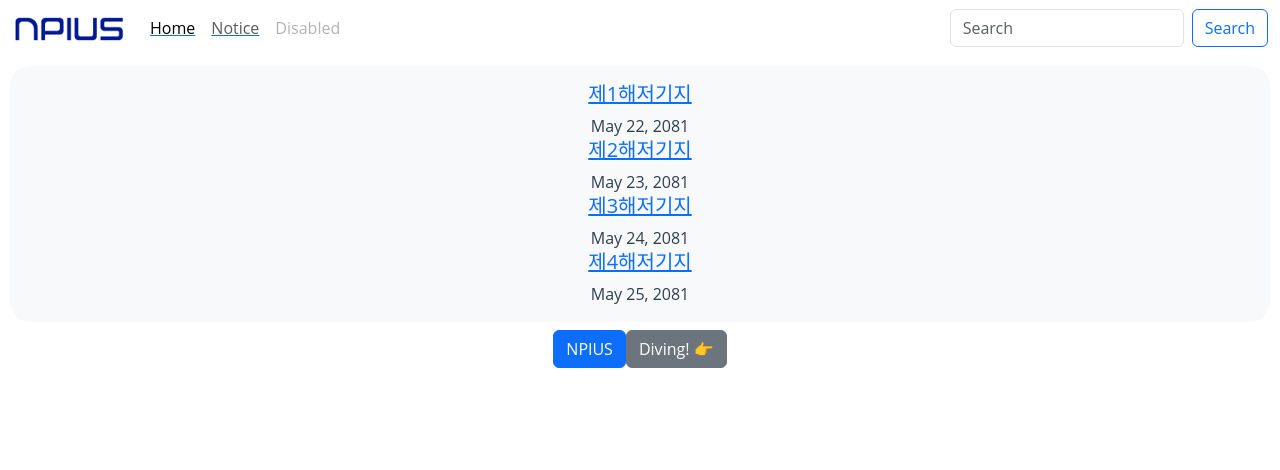
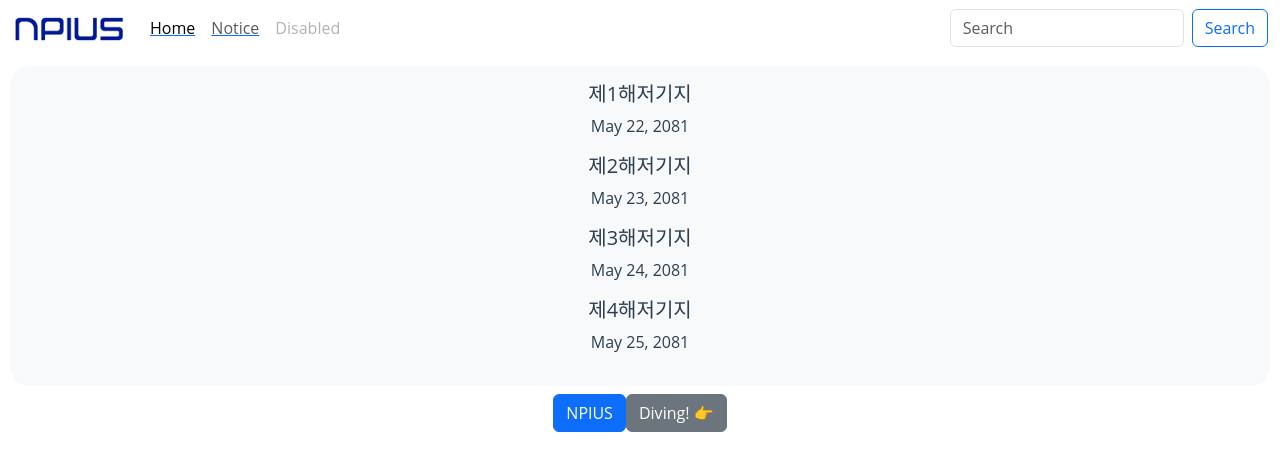
Before and after one commit to SJ-J/VueStudy2, a Vue app: page /list in a window 1280 px wide. Shown: the top 470 px of the page. Built offline with nearby package versions, Linux system fonts and the light colour scheme.

Commit message:
240215 nested routes ex

```diff
--- /dev/null
+++ b/src/components/Author.vue
@@ -0,0 +1,16 @@
+<template>
+  <div>
+    <span>작성자: </span>
+    <span>신해량</span>
+  </div>
+</template>
+
+<script>
+export default {
+    name: 'boardAuthor',
+}
+</script>
+
+<style>
+
+</style>
--- a/src/components/BoardList.vue
+++ b/src/components/BoardList.vue
@@ -1,10 +1,10 @@
 <template>
   <div class="p-3 mb-2 bg-body-tertiary board">
     <div v-for="(detail, number) in contents" :key="number">
-      <router-link to="/detail">
-        <h5> {{ detail.title }} </h5>
-      </router-link>
-        <div> {{ detail.date }} </div>
+      <!-- <router-link to="/detail"> -->
+        <h5 @click="$router.push('/detail/' + detail.number )"> {{ detail.title }} </h5>
+      <!-- </router-link> -->
+        <p> {{ detail.date }} </p>
     </div>
   </div>
 </template>
--- /dev/null
+++ b/src/components/Comment.vue
@@ -0,0 +1,21 @@
+<template>
+  <div>
+    <p><b>COMMENT</b></p>
+    <span>
+        박무현
+    </span>
+    <span>
+        간식을 드시고 난 뒤엔 꼭 양치를 해주세요!!
+    </span>
+  </div>
+</template>
+
+<script>
+export default {
+    name: 'boardComment',
+}
+</script>
+
+<style>
+
+</style>
--- a/src/components/Detail.vue
+++ b/src/components/Detail.vue
@@ -1,12 +1,17 @@
 <template>
     <!-- url에 있는 파라미터 가져오기 -->
-    {{ $route.params.id }}
+    <!-- {{ $route.params.id }} -->
     <div class="p-3 mb-2 bg-body-tertiary board">
         <!-- <div v-for="(detail, number) in contents" :key="number"> -->
             <h5> {{ contents[$route.params.id].title }} </h5>
             <p> {{ contents[$route.params.id].date }} </p>
             <p> {{ contents[$route.params.id].content }} </p>
+            <!-- children: {} 내의 component를 여기에 출력 -->
+            <router-view></router-view>
         <!-- </div> -->
+        <p>
+            <!-- <button @click="$router.go(-1)" type="button" class="btn btn-secondary">Back</button> -->
+        </p>
     </div>
 </template>
 
--- a/src/router.js
+++ b/src/router.js
@@ -2,6 +2,8 @@ import { createWebHistory, createRouter } from "vue-router";
 import List from './components/BoardList.vue'
 import Home from './components/Home.vue'
 import Detail from './components/Detail.vue'
+import Author from './components/Author.vue'
+import Comment from './components/Comment.vue'
 
 const routes = [
   {
@@ -13,7 +15,16 @@ const routes = [
   }, {
     path: "/detail/:id(\\d+)",
     component: Detail,
-  }
+    children: [
+      { // nested routes
+        path: "author",
+        component: Author,
+      }, {
+        path: "comment",
+        component: Comment,
+      }
+    ]
+  },
 ];
 
 const router = createRouter({
```
